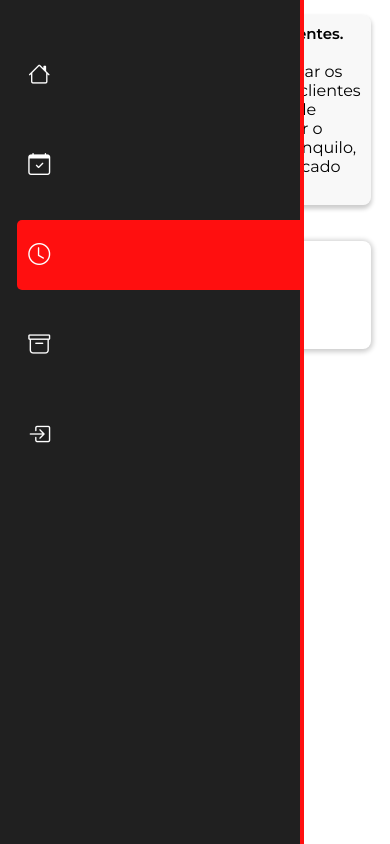
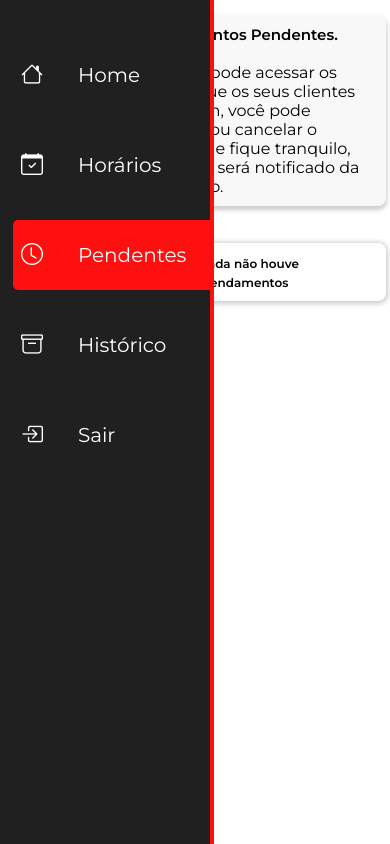
Before and after one commit to paulabiancamenezes/frame-barbearia, a PHP site: page /barbearia/horariopendente.php in a window 390 px wide. Run offline with PHP 8.4, Linux system fonts and the light colour scheme; data comes from the database, SQL or seed files in the repository.

Commit message:
update informartions

```diff
--- a/Agendamento/agendamento.php
+++ b/Agendamento/agendamento.php
@@ -2,7 +2,7 @@
 $servername = "localhost";
 $dbname = "banco";
 $username = "root";
-$password = "";
+$password = "Sprtuoe243";
 
 try {
     $db = new PDO("mysql:host=$servername;dbname=$dbname", $username, $password);
@@ -113,7 +113,6 @@
         /*RODAPÉ*/
 
         .page4{
-            padding: ;
             background-color: #00061D ;
             height: 90vh;
             color: #fff;
@@ -137,7 +136,7 @@
         }
 
         .page4 p{
-            font-size: 25px:
+            font-size: 25px;
             padding: 5%;
         }
 
--- a/Agendamento/style.css
+++ b/Agendamento/style.css
@@ -253,7 +253,7 @@
 }
 
 .page4 p{
-	font-size: 25px:
+	font-size: 25px;
 	padding: 5%;
 }
 
--- a/barbearia/aceitar.php
+++ b/barbearia/aceitar.php
@@ -1,7 +1,7 @@
 <?php
 $servername = "localhost";
 $username = "root";
-$password = "";
+$password = "Sprtuoe243";
 $dbname = "banco";
 
 try {
--- a/barbearia/encerrado.php
+++ b/barbearia/encerrado.php
@@ -1,7 +1,7 @@
 <?php
 $servername = "localhost";
 $username = "root";
-$password = "";
+$password = "Sprtuoe243";
 $dbname = "banco";
 
 try {
--- a/barbearia/historicoagendamento.php
+++ b/barbearia/historicoagendamento.php
@@ -1,7 +1,7 @@
 <?php
     $servername = "localhost";
     $username = "root";
-    $password = "";
+    $password = "Sprtuoe243";
     $dbname = "banco";
     try {
         $db = new PDO("mysql:host=$servername;dbname=$dbname", $username, $password);
--- a/barbearia/horarioconfirmado.php
+++ b/barbearia/horarioconfirmado.php
@@ -1,7 +1,7 @@
 <?php
     $servername = "localhost";
     $username = "root";
-    $password = "";
+    $password = "Sprtuoe243";
     $dbname = "banco";
         try {
             $db = new PDO("mysql:host=$servername;dbname=$dbname", $username, $password);
@@ -113,9 +113,6 @@
                                     echo '<div class="card-hora">';
                                     echo '<div class="card-info">';
                                     echo "<strong>Ainda não houve agendamentos</strong>";
-                                    echo'<div class="btn-tempo">';
-                                    echo'<button class="btn-tempo"><i class="bi bi-hourglass-split"></i></button>';
-                                    echo'</div>';
                                     echo '</div>';
                                     echo '</div>';
                                 }
--- a/barbearia/horariopendente.php
+++ b/barbearia/horariopendente.php
@@ -1,7 +1,7 @@
 <?php
 	$servername = "localhost";
 	$username = "root";
-	$password = "";
+	$password = "Sprtuoe243";
 	$dbname = "banco";
         try {
             $db = new PDO("mysql:host=$servername;dbname=$dbname", $username, $password);
@@ -133,9 +133,6 @@
 			                	echo '<div class="card-hora">';
                                     echo '<div class="card-info">';
                                     echo "<strong>Ainda não houve agendamentos</strong>";
-                                    echo'<div class="btn-tempo">';
-                                    echo'<button class="btn-tempo"><i class="bi bi-hourglass-split"></i></button>';
-                                    echo'</div>';
                                     echo '</div>';
                                     echo '</div>';
 			                }
--- a/barbearia/index.php
+++ b/barbearia/index.php
@@ -5,7 +5,7 @@
     $user_id = $_SESSION['user_id'];
     $servername = "localhost";
     $username = "root";
-    $password = "";
+    $password = "Sprtuoe243";
     $dbname = "banco";
 
     try {
@@ -68,7 +68,6 @@
 		display: none;
 	}
 }
-	}
 </style>
 </head>
 <body>
--- a/barbearia/recusar.php
+++ b/barbearia/recusar.php
@@ -1,7 +1,7 @@
 <?php
 $servername = "localhost";
 $username = "root";
-$password = "";
+$password = "Sprtuoe243";
 $dbname = "banco";
 
 try {
--- a/barbearia/style.css
+++ b/barbearia/style.css
@@ -20,7 +20,7 @@
  	width: 260px;
  	height: 100%;
  	background-color: #202020;
- 	padding: 40px 0 40px 1%;
+ 	padding: 40px 0 40px 0%;
  	transition: .2s;
 }
 ul{
@@ -52,6 +52,7 @@
 .home-ativo{
 	background-color: #ff0f0f;
 	border-radius: 5px 0px 0px 5px;
+	width: 100%;
 
 }
 ul li.item-menu:hover{
@@ -342,21 +343,24 @@
 		width: 300px;
 	}
 	ul li.item-menu a .txt-link{
-		display: none;
+		display: block;
+	}
+	section.hora .flex, section.agenda .flex{
+		justify-content: flex-end ;
+	}
+	section{
+		padding: 15px 1%;
 	}
 }
 @media screen and (max-width:690px){
 	nav.menu-lateral{
 		width: 70px;
 	}
+	nav.menu-lateral:hover{
+		width: 210px;
+	}
 	ul li.item-menu a .txt-link{
-		display: none;
-	}
-	section{
-		padding: 15px 5%;
-	}
-	section.hora .flex, section.agenda .flex{
-		justify-content: flex-end ;
+		display: block;
 	}
 	section.agenda .card-desativado{
 		width: 80%;
--- a/cadastro.php
+++ b/cadastro.php
@@ -2,7 +2,7 @@
 session_start();
 $servername = "localhost";
 $username = "root";
-$password = "";
+$password = "Sprtuoe243";
 $dbname = "banco";
 
 try {
--- a/login.php
+++ b/login.php
@@ -6,7 +6,7 @@
 
       $servername = "localhost";
       $username = "root";
-      $password = "";
+      $password = "Sprtuoe243";
       $dbname = "banco";
 
       try {
```
